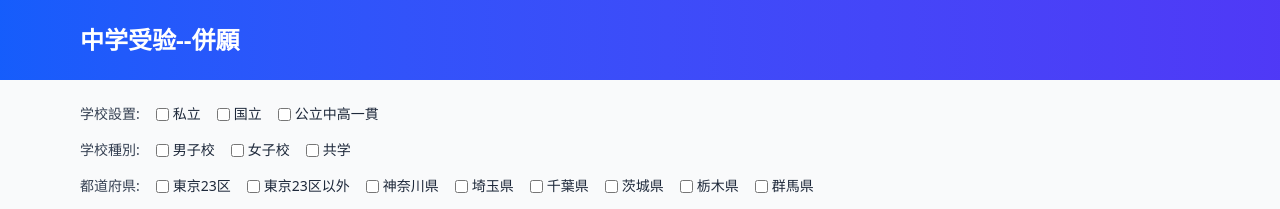
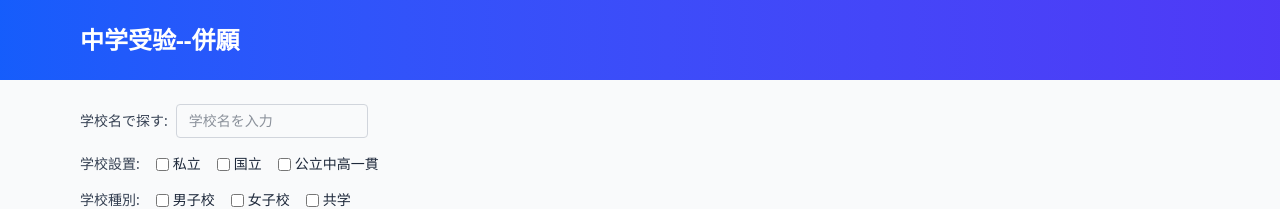
Before and after one commit to baihongjian/BENZ, a Next.js app: page /02-edu/002-zhongshou/hengan in a window 1280 px wide. Shown: the top 209 px of the page. Built offline with nearby package versions, Linux system fonts and the light colour scheme; no server answers.

Commit message:
关键字搜索功能的添加：
  1. 在搜索条件区域添加了关键字搜索输入框
  2. 支持按学校名模糊匹配搜索
  3. 提供了清除按钮来重置搜索

  现在可以通过输入学校名关键字来筛选具体的学校了

```diff
--- a/app/02-edu/002-zhongshou/hengan/page.tsx
+++ b/app/02-edu/002-zhongshou/hengan/page.tsx
@@ -75,12 +75,13 @@ export default function ExamsPage() {
   const [selectedCategories, setSelectedCategories] = useState<string[]>([]);
   const [selectedSexTypes, setSelectedSexTypes] = useState<string[]>([]);
   const [selectedPrefectures, setSelectedPrefectures] = useState<string[]>([]);
+  const [searchKeyword, setSearchKeyword] = useState('');
 
   useEffect(() => {
-    fetchExams(selectedCategories, selectedSexTypes, selectedPrefectures);
-  }, [selectedCategories, selectedSexTypes, selectedPrefectures]);
+    fetchExams(selectedCategories, selectedSexTypes, selectedPrefectures, searchKeyword);
+  }, [selectedCategories, selectedSexTypes, selectedPrefectures, searchKeyword]);
 
-  const fetchExams = async (categories: string[] = [], sexTypes: string[] = [], prefectures: string[] = []) => {
+  const fetchExams = async (categories: string[] = [], sexTypes: string[] = [], prefectures: string[] = [], keyword: string = '') => {
     setLoading(true);
     try {
       let categoryParam = '';
@@ -95,7 +96,11 @@ export default function ExamsPage() {
       if (prefectures.length > 0) {
         prefectureParam = '&prefecture=' + prefectures.join(',');
       }
-      const response = await fetch(`/api/02-edu/002-zhongshou/exams?limit=10000${categoryParam}${sexTypeParam}${prefectureParam}`);
+      let keywordParam = '';
+      if (keyword.trim()) {
+        keywordParam = '&keyword=' + encodeURIComponent(keyword.trim());
+      }
+      const response = await fetch(`/api/02-edu/002-zhongshou/exams?limit=10000${categoryParam}${sexTypeParam}${prefectureParam}${keywordParam}`);
       const result = await response.json();
 
       if (result.success && result.data) {
@@ -180,6 +185,26 @@ export default function ExamsPage() {
 
       {/* 考试列表 */}
       <div className="max-w-6xl mx-auto px-4 py-6">
+        {/* 关键字搜索 */}
+        <div className="mb-4 flex items-center gap-2">
+          <label className="text-sm font-medium text-gray-700">学校名で探す:</label>
+          <input
+            type="text"
+            value={searchKeyword}
+            onChange={(e) => setSearchKeyword(e.target.value)}
+            placeholder="学校名を入力"
+            className="px-3 py-1.5 border border-gray-300 rounded text-sm w-48 focus:outline-none focus:border-blue-500"
+          />
+          {searchKeyword && (
+            <button
+              onClick={() => setSearchKeyword('')}
+              className="text-sm text-gray-500 hover:text-gray-700"
+            >
+              クリア
+            </button>
+          )}
+        </div>
+
         {/* 筛选条件 */}
         <div className="mb-4 flex items-center gap-4">
           <label className="text-sm font-medium text-gray-700">学校設置:</label>
--- a/app/api/02-edu/002-zhongshou/exams/route.js
+++ b/app/api/02-edu/002-zhongshou/exams/route.js
@@ -22,6 +22,7 @@ export async function GET(request) {
   const category = searchParams.get('category');
   const sexType = searchParams.get('sexType');
   const prefecture = searchParams.get('prefecture');
+  const keyword = searchParams.get('keyword');
 
   try {
     const db = await connectDb();
@@ -58,8 +59,14 @@ export async function GET(request) {
       }
     }
 
+    let keywordParams = [];
+    if (keyword && keyword.trim() !== '') {
+      whereClause += ` AND s.name LIKE ?`;
+      keywordParams.push(`%${keyword.trim()}%`);
+    }
+
     // 正确的参数顺序
-    const params = [...categoryParams, ...sexTypeParams, ...prefectureParams, limit];
+    const params = [...categoryParams, ...sexTypeParams, ...prefectureParams, ...keywordParams, limit];
 
     const sql = `
       SELECT
```
